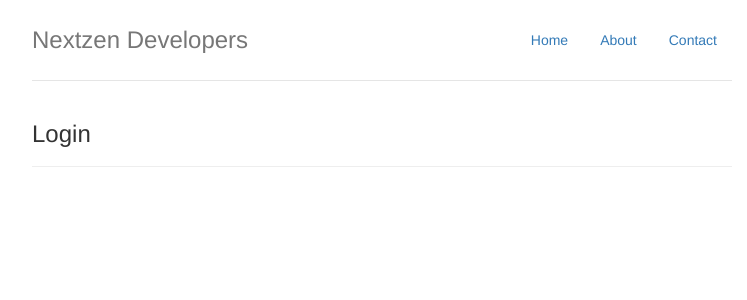
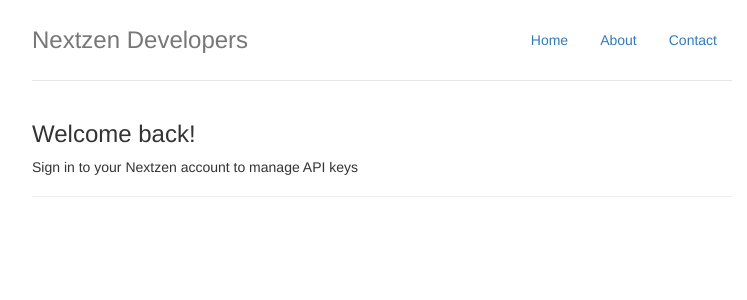
Before and after one commit to nextzen/developers, a Flask app: page /login in a window 1280 px wide. Shown: the top 300 px of the page, without its empty margins (258-1005 px from the left). Run offline with Flask 2, Linux system fonts and the light colour scheme; some libraries are stand-ins or nearby versions.

Commit message:
Crib a bit from Mapzen dev login page

```diff
--- a/app/templates/auth/login.html
+++ b/app/templates/auth/login.html
@@ -3,7 +3,8 @@
 {% block container %}
 {{ super() }}
 <div class='page-header'>
-    <h3>Login</h3>
+    <h3>Welcome back!</h3>
+    <p>Sign in to your Nextzen account to manage API keys</p>
 </div>
 
 {%- with messages = get_flashed_messages(with_categories=True) %}
@@ -17,14 +18,14 @@
 {%- endwith %}
 
 {% if config['OAUTH_CREDENTIALS']['facebook'].get('id') %}
-<p><a href="{{ url_for('auth.oauth_authorize', provider='facebook') }}">Login with Facebook</a></p>
+<p><a href="{{ url_for('auth.oauth_authorize', provider='facebook') }}">Continue with Facebook</a></p>
 {% endif %}
 
 {% if config['OAUTH_CREDENTIALS']['google'].get('id') %}
-<p><a href="{{ url_for('auth.oauth_authorize', provider='google') }}">Login with Google</a></p>
+<p><a href="{{ url_for('auth.oauth_authorize', provider='google') }}">Continue with Google</a></p>
 {% endif %}
 
 {% if config['OAUTH_CREDENTIALS']['github'].get('id') %}
-<p><a href="{{ url_for('auth.oauth_authorize', provider='github') }}">Login with GitHub</a></p>
+<p><a href="{{ url_for('auth.oauth_authorize', provider='github') }}">Continue with GitHub</a></p>
 {% endif %}
 {% endblock %}
```
